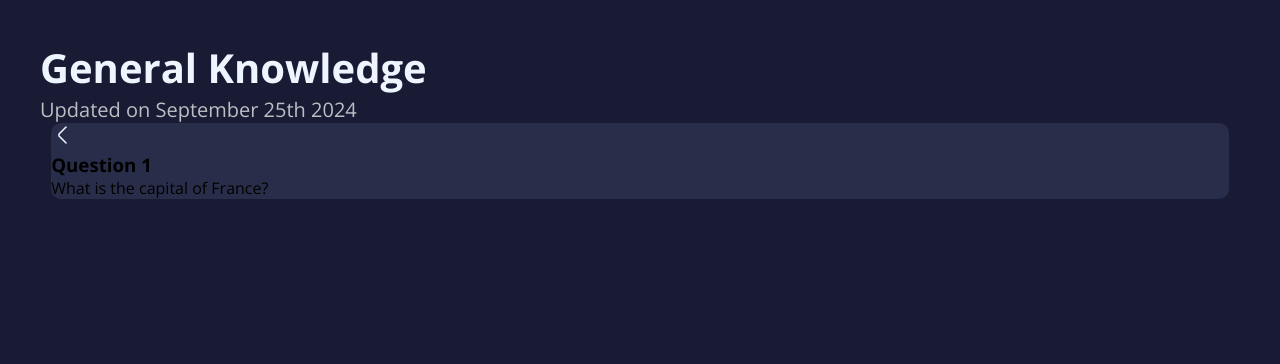
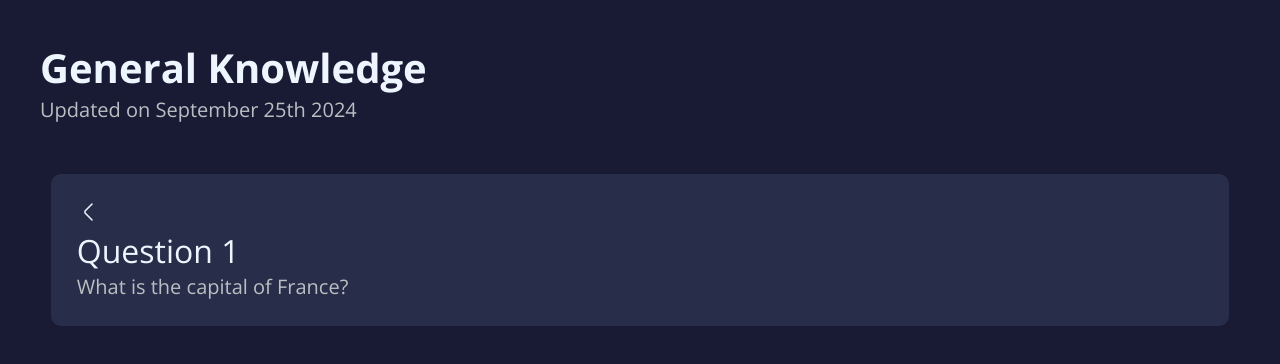
Before and after one commit to Chi-Chidev/Questions-App, a plain HTML site: page index.html in a window 1280 px wide. Shown: the top 364 px of the page. Drawn offline with nearby package versions, Linux system fonts and the light colour scheme; a web font is replaced by a local one.

Commit message:
designed the second section of my app

```diff
--- a/quiz.css
+++ b/quiz.css
@@ -21,10 +21,10 @@ body {
 }
 
 /* heading Section */
-.heading{
-width: 100%;
-margin-left: 40px;
-margin-top: 40px;
+.heading {
+    width: 100%;
+    margin-left: 40px;
+    margin-top: 40px;
 }
 
 .heading h2 {
@@ -34,7 +34,8 @@ margin-top: 40px;
     font-size: 40px;
     padding-bottom: 0.1%;
 }
-.heading p{
+
+.heading p {
     font-weight: 300;
     text-align: left;
     color: #bbbfc4;
@@ -48,5 +49,26 @@ margin-top: 40px;
     /* width: 100%; */
     margin-left: 4%;
     margin-right: 4%;
+    display: flexbox;
+    flex-direction: row;
+    gap: 2%;
+    padding-top: 2%;
+    padding-bottom: 2%;
+    padding-left: 2%;
+    margin-top: 4%;
+}
 
+.questions-box h3 {
+    font-weight: 400;
+    text-align: left;
+    color: var(--light-color);
+    font-size: 32px;
+    padding-bottom: 0.1%;
 }
+
+.questions-box p {
+    font-weight: 400;
+    text-align: left;
+    color: #bbbfc4;
+    font-size: 20px;
+}
```
